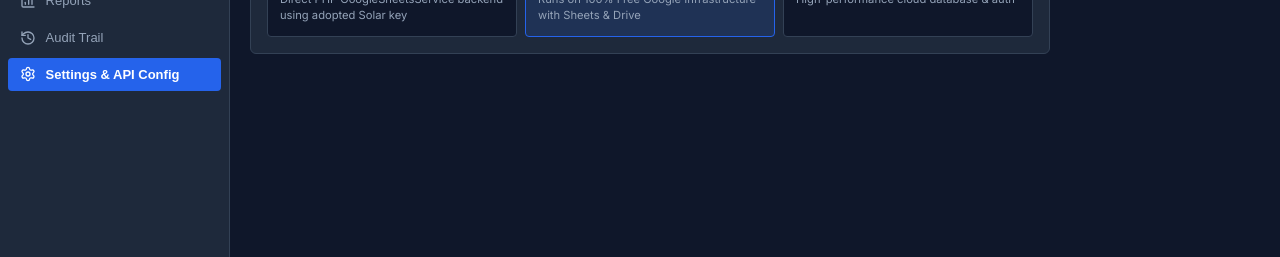
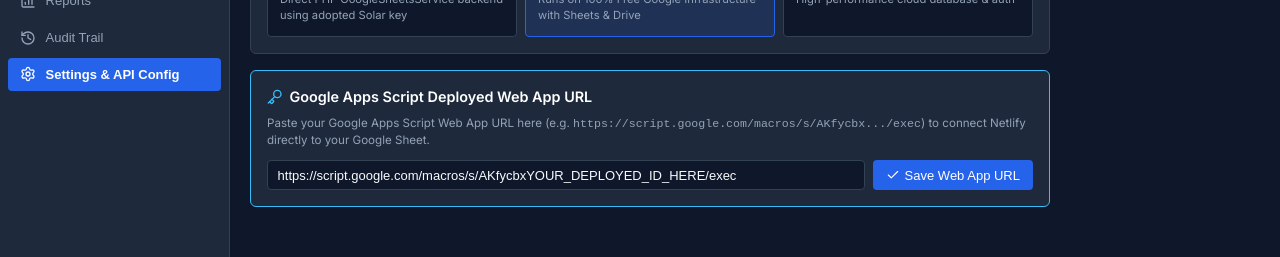
Before and after one commit to rakshaeservices/PrintTrack-Pro, a React (Vite) app: page / in a window 1280 px wide. Both pictures are taken after a click on the button "Settings & API Config". Shown: the part 408-665 px from the top of the page. Built offline with nearby package versions, Linux system fonts and the light colour scheme; no server answers.

Commit message:
Add prominent Web App URL input card to Settings page

```diff
--- a/src/pages/Settings.jsx
+++ b/src/pages/Settings.jsx
@@ -1,5 +1,5 @@
 import React, { useState } from 'react';
-import { Database, Key, Check, Server, FileCode, Copy, ShieldCheck } from 'lucide-react';
+import { Database, Key, Check, Server, ShieldCheck } from 'lucide-react';
 import { useAuth } from '../context/AuthContext';
 
 export default function Settings() {
@@ -8,8 +8,6 @@
   const [googleSheetsApiUrl, setGoogleSheetsApiUrl] = useState(() => {
     return localStorage.getItem('pt_sheets_url') || 'https://script.google.com/macros/s/AKfycbxYOUR_DEPLOYED_ID_HERE/exec';
   });
-
-  const [copied, setCopied] = useState(false);
 
   const saveSettings = () => {
     localStorage.setItem('pt_sheets_url', googleSheetsApiUrl);
@@ -88,6 +86,29 @@
         </div>
       </div>
 
+      {/* Google Apps Script Web App URL Input Card */}
+      <div style={{ background: 'var(--bg-card)', border: '1px solid var(--accent)', borderRadius: 'var(--clm-radius-md)', padding: '1rem' }}>
+        <h3 style={{ fontSize: '0.9rem', fontWeight: 600, color: '#fff', marginBottom: '0.5rem', display: 'flex', alignItems: 'center', gap: '0.4rem' }}>
+          <Key size={16} color="var(--accent)" /> Google Apps Script Deployed Web App URL
+        </h3>
+        <p style={{ fontSize: '0.725rem', color: 'var(--text-muted)', marginBottom: '0.75rem' }}>
+          Paste your Google Apps Script Web App URL here (e.g. <code>https://script.google.com/macros/s/AKfycbx.../exec</code>) to connect Netlify directly to your Google Sheet.
+        </p>
+
+        <div style={{ display: 'flex', gap: '0.5rem' }}>
+          <input
+            type="text"
+            className="form-control"
+            placeholder="Paste your https://script.google.com/macros/s/.../exec URL here"
+            value={googleSheetsApiUrl}
+            onChange={e => setGoogleSheetsApiUrl(e.target.value)}
+          />
+          <button className="btn btn-primary" onClick={saveSettings} style={{ whiteSpace: 'nowrap' }}>
+            <Check size={14} /> Save Web App URL
+          </button>
+        </div>
+      </div>
+
     </div>
   );
 }
```
